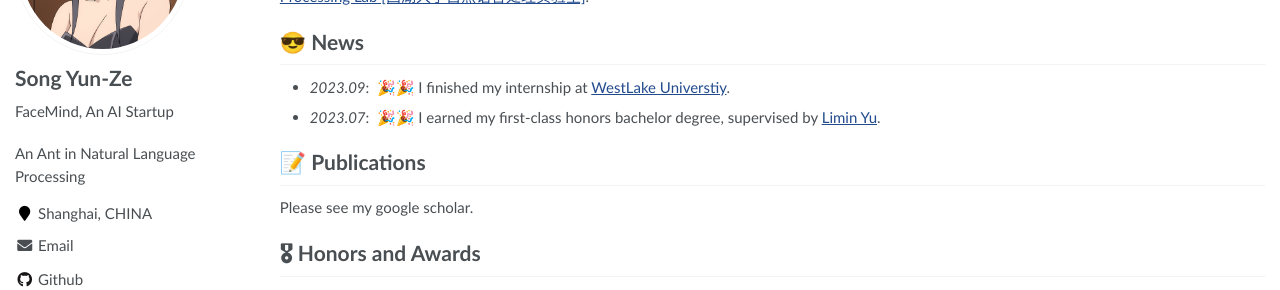
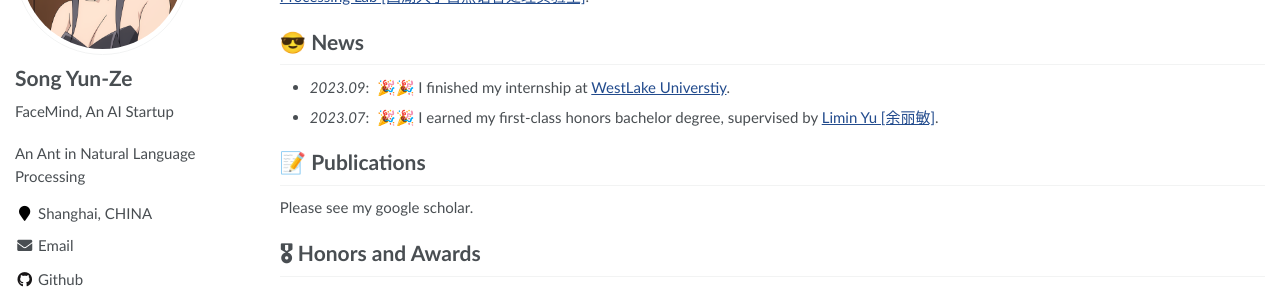
Before and after one commit to YunzeSong/YunzeSong.github.io, a Jekyll site: the page built from _pages/about.md, in a window 1280 px wide and 995 px high. Shown: the part 211-501 px from the top of the window. Built offline with Jekyll 4.4.1, drawn with Linux system fonts in a browser that asks for light colours.

Commit message:
Update about.md

```diff
--- a/_pages/about.md
+++ b/_pages/about.md
@@ -23,7 +23,7 @@ Before my current endeavor, I had the esteemed opportunity to collaborate with <
 
 # 😎 News
 - *2023.09*: &nbsp;🎉🎉 I finished my internship at  <a href='https://www.westlake.edu.cn/'>WestLake Universtiy</a>.
-- *2023.07*: &nbsp;🎉🎉 I earned my first-class honors bachelor degree, supervised by <a href='https://www.xjtlu.edu.cn/en/departments/academicdepartments/communications-and-networking/staff/limin-yu'>Limin Yu</a>.
+- *2023.07*: &nbsp;🎉🎉 I earned my first-class honors bachelor degree, supervised by <a href='https://www.xjtlu.edu.cn/en/departments/academicdepartments/communications-and-networking/staff/limin-yu'>Limin Yu [余丽敏]</a>.
 
 # 📝 Publications
 Please see my google scholar.
```
